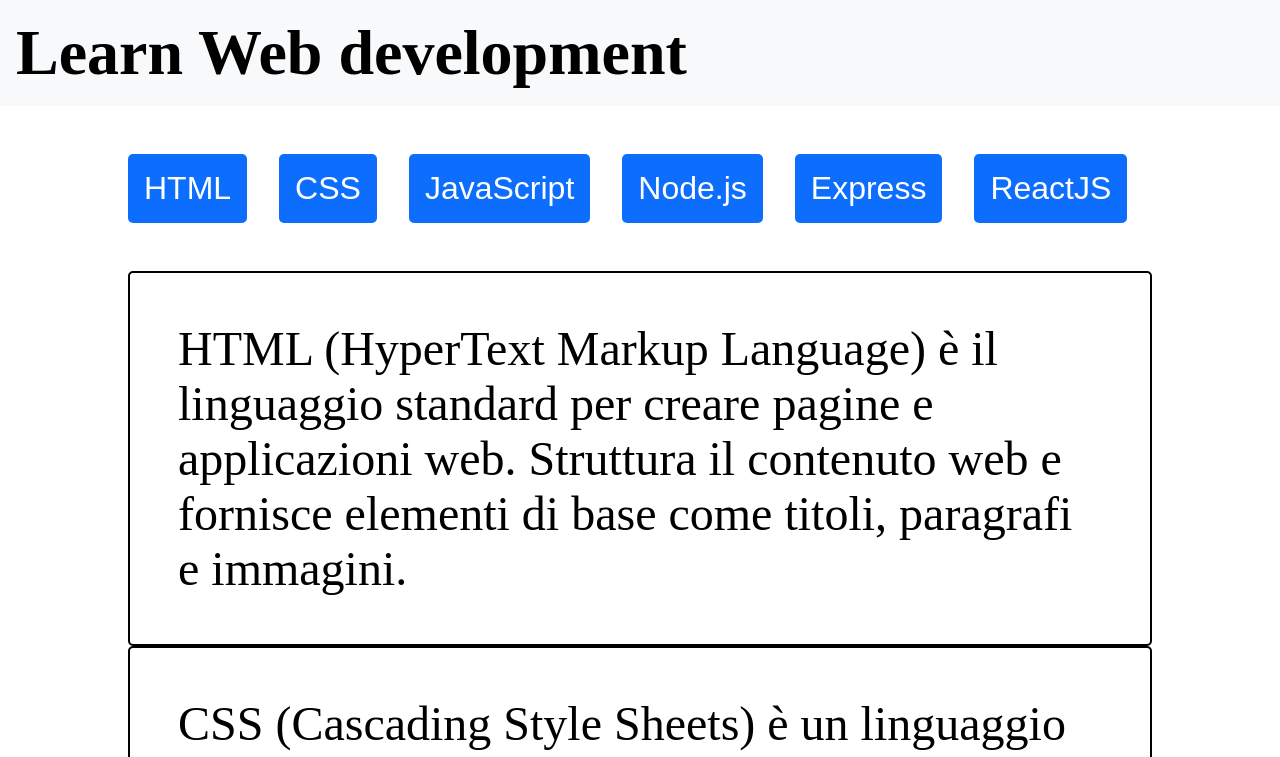
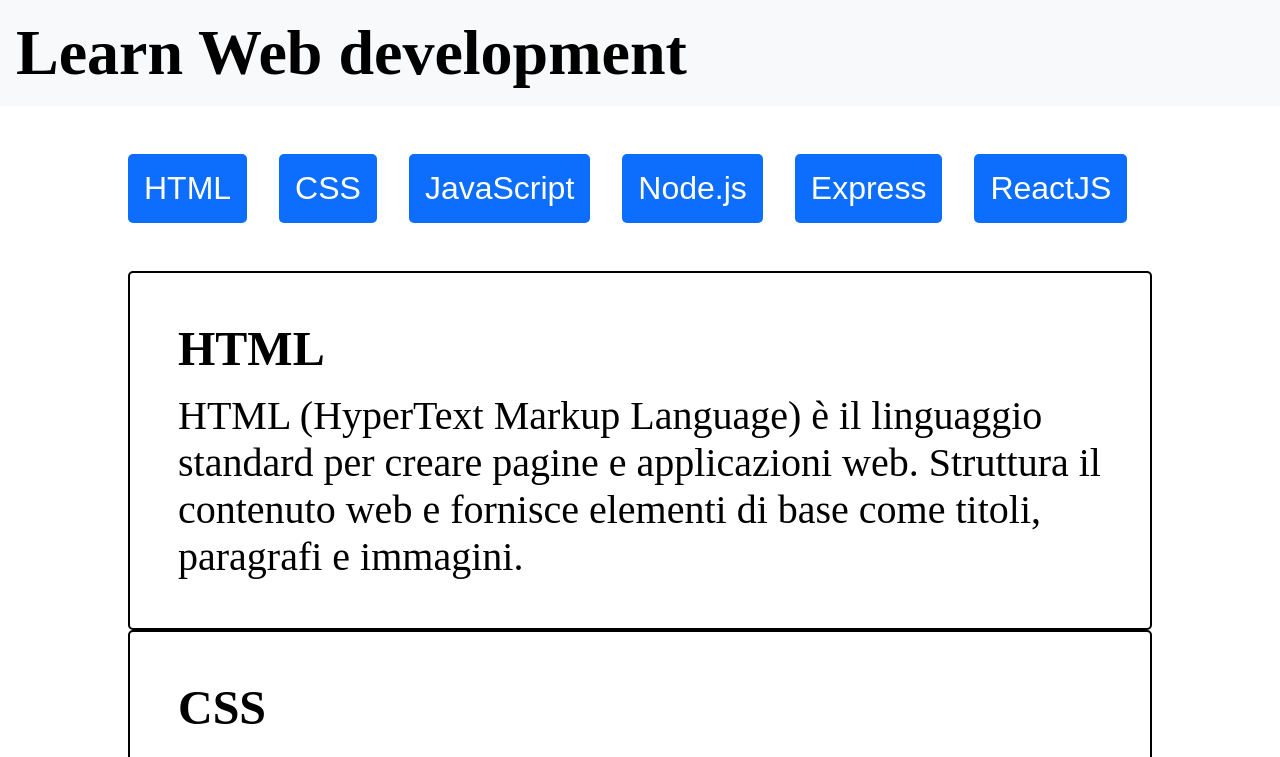
Before and after one commit to LucaGiampieri/react-use-state, a React (Vite) app: page / in a window 1280 px wide. Shown: the top 757 px of the page. Built offline with nearby package versions, Linux system fonts and the light colour scheme.

Commit message:
Aggiunta titolo alla card Text

```diff
--- a/src/components/LanguageListText.jsx
+++ b/src/components/LanguageListText.jsx
@@ -1,9 +1,12 @@
 function LanguagesListText(props) {
 
-    const { description } = props.language;
+    const { title, description } = props.language;
 
     return (
-        <p className="text">{description}</p>
+        <div className="text-container">
+            <h2 className="text-title">{title}</h2>
+            <p className="text">{description}</p>
+        </div>
     )
 }
 
--- a/src/index.css
+++ b/src/index.css
@@ -37,13 +37,22 @@
   border: none;
   border-radius: 5px;
   font-size: 2rem;
+  cursor: pointer;
 }
 
 /* Text */
 
-.text {
-  padding: 3rem;
-  font-size: 3rem;
+.text-container {
   border: 2px solid black;
   border-radius: 5px;
+  padding: 3rem;
 }
+
+.text-title {
+  font-size: 3rem;
+  margin-bottom: 1rem;
+}
+
+.text {
+  font-size: 2.5rem;
+}
```
